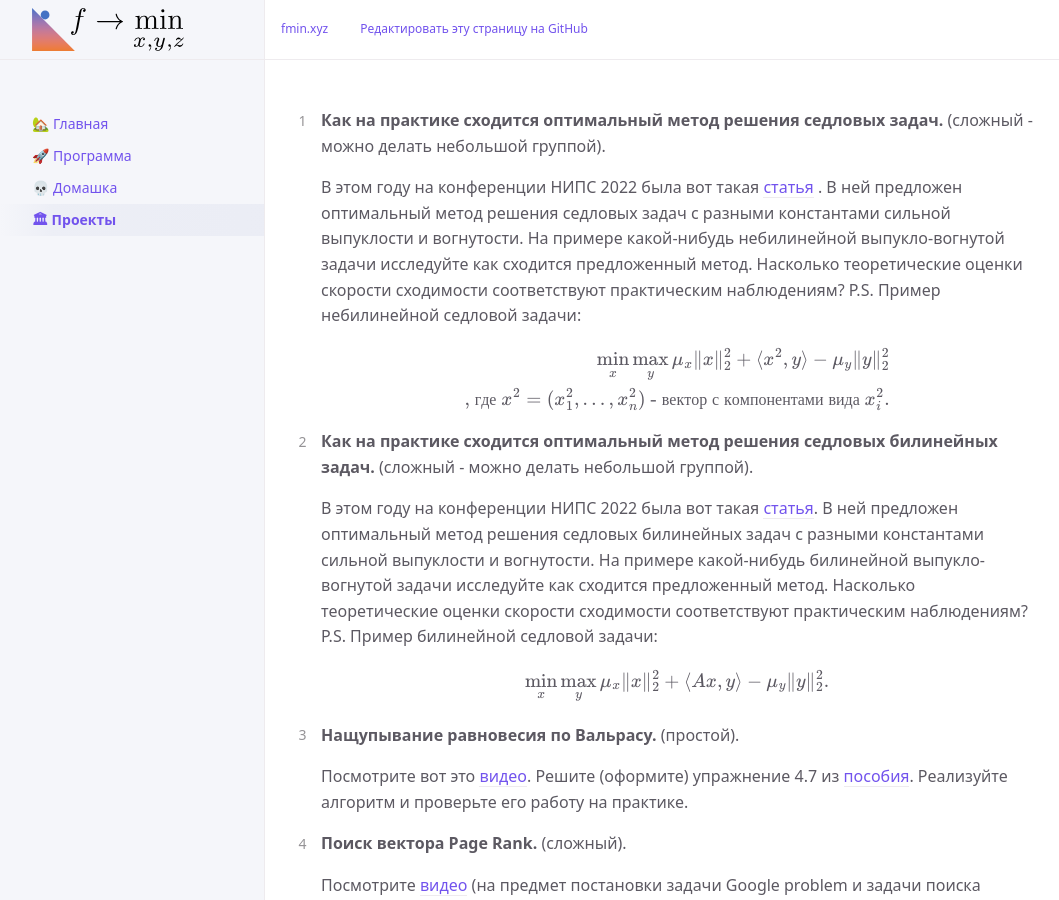
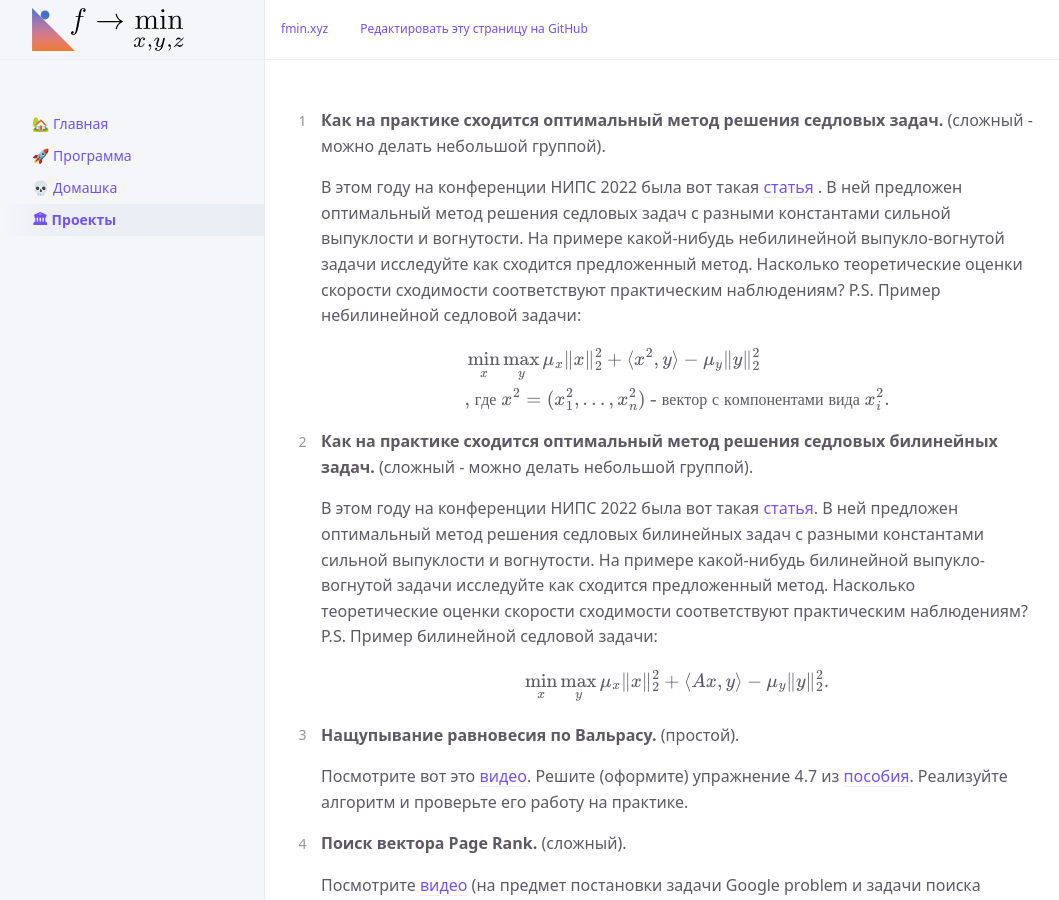
Before and after one commit to MerkulovDaniil/msus22, a Jekyll site: the page built from projects.md, in a window 1280 px wide and 900 px high. Shown: the whole window, without its empty margins (107-1166 px from the left). Built offline with Jekyll 4.4.1, drawn with Linux system fonts in a browser that asks for light colours; our own code applies the rules of GitHub Pages for plain Markdown files; formulas are drawn with MathJax 3; a script that is not in the unit is left out.

```diff
--- a/projects.md
+++ b/projects.md
@@ -10,8 +10,8 @@ nav_order: 4
 
     $$
     \begin{split}
-    \min_x \max_y \mu_x \|x\|_2^2 + \langle x^2, y\rangle  - \mu_y \|y\|_2^2 \\
-    \text{, где } x^2 = (x_1^2,\ldots,x_n^2)\text{ - вектор с компонентами вида }x_i^2.
+    &\min_x \max_y \mu_x \|x\|_2^2 + \langle x^2, y\rangle  - \mu_y \|y\|_2^2 \\
+    &\text{, где } x^2 = (x_1^2,\ldots,x_n^2)\text{ - вектор с компонентами вида }x_i^2.
     \end{split}
     $$
 
```
